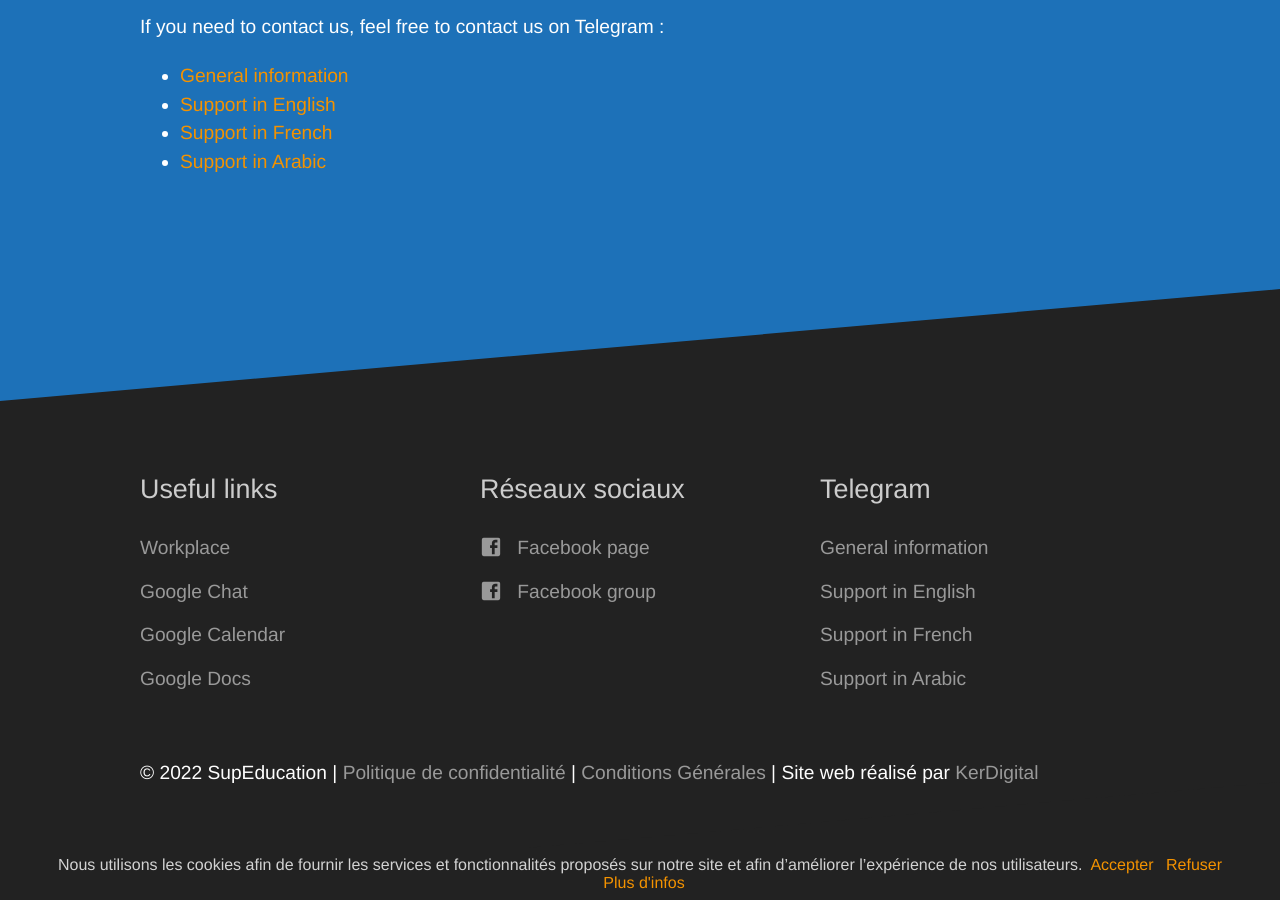
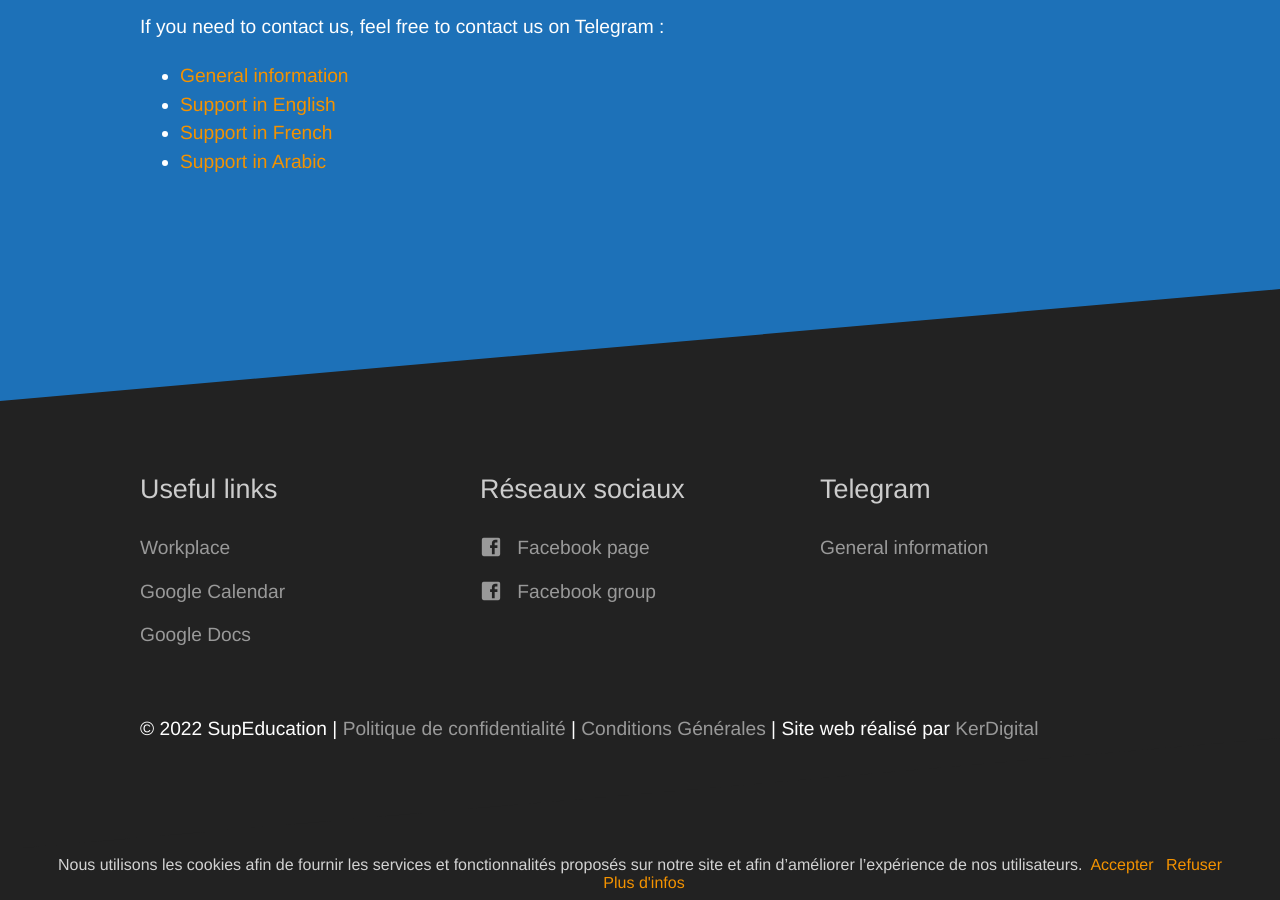
Before and after one commit to romain-kerdigital/supeducation.org, a Jekyll site: the page built from index.html, in a window 1280 px wide and 900 px high, scrolled down 3050 px. Built offline with Jekyll 4.4.1, drawn with Linux system fonts in a browser that asks for light colours.

Commit message:
Updated '_data/footer.yml' via CloudCannon

```diff
--- a/_data/footer.yml
+++ b/_data/footer.yml
@@ -2,8 +2,6 @@
   links:
     - name: Workplace
       link: https://supeducation.workplace.com/
-    - name: Google Chat
-      link: https://chat.google.com/
     - name: Google Calendar
       link: https://calendar.google.com
     - name: Google Docs
@@ -24,15 +22,3 @@
       link: https://t.me/supeducation/
       social_icon:
       new_window: true
-    - name: Support in English
-      link: https://t.me/supeducation_en/
-      social_icon:
-      new_window: true
-    - name: Support in French
-      link: https://t.me/supeducation_fr/
-      social_icon:
-      new_window: true
-    - name: Support in Arabic
-      link: https://t.me/supeducation_ar/
-      social_icon:
-      new_window: true
```
